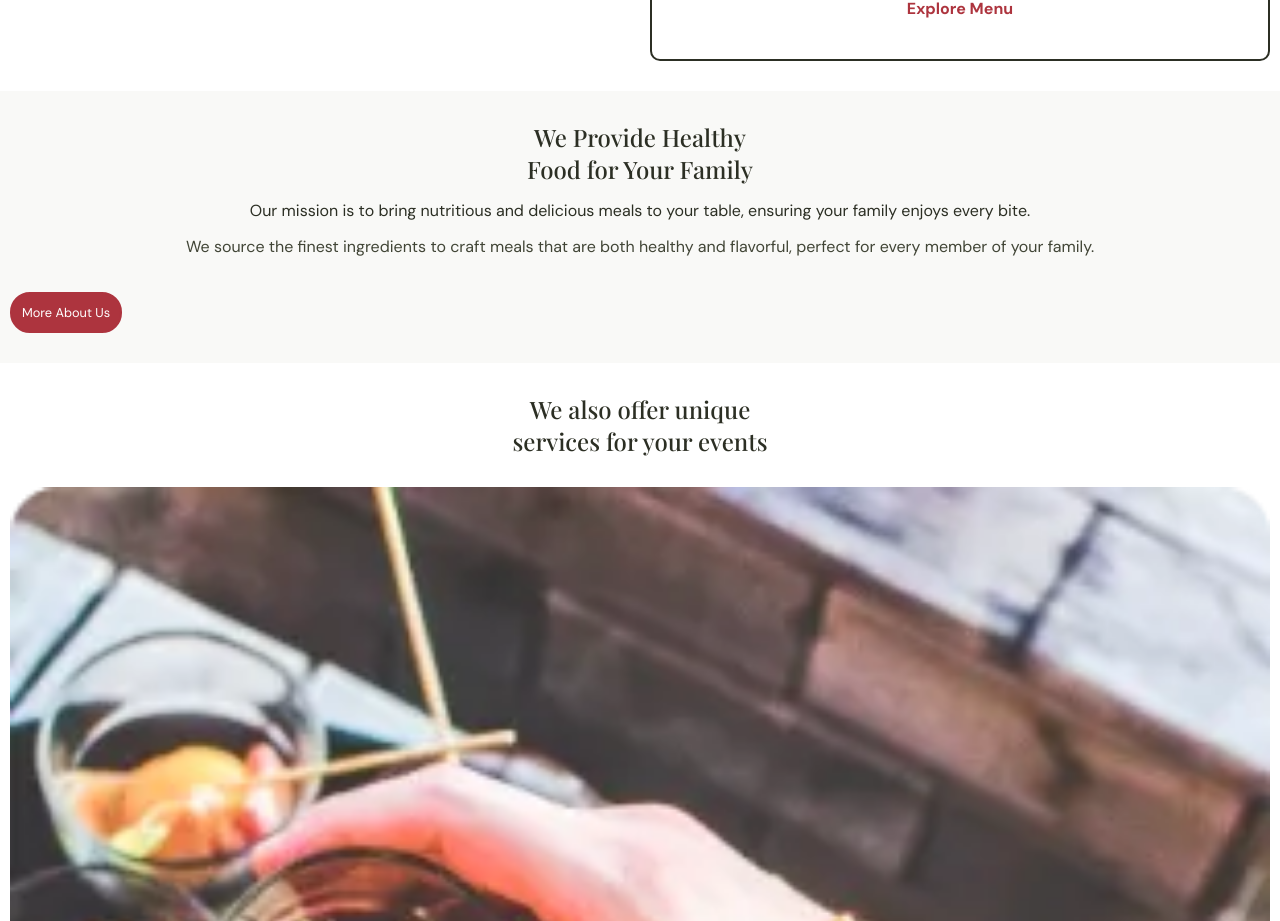
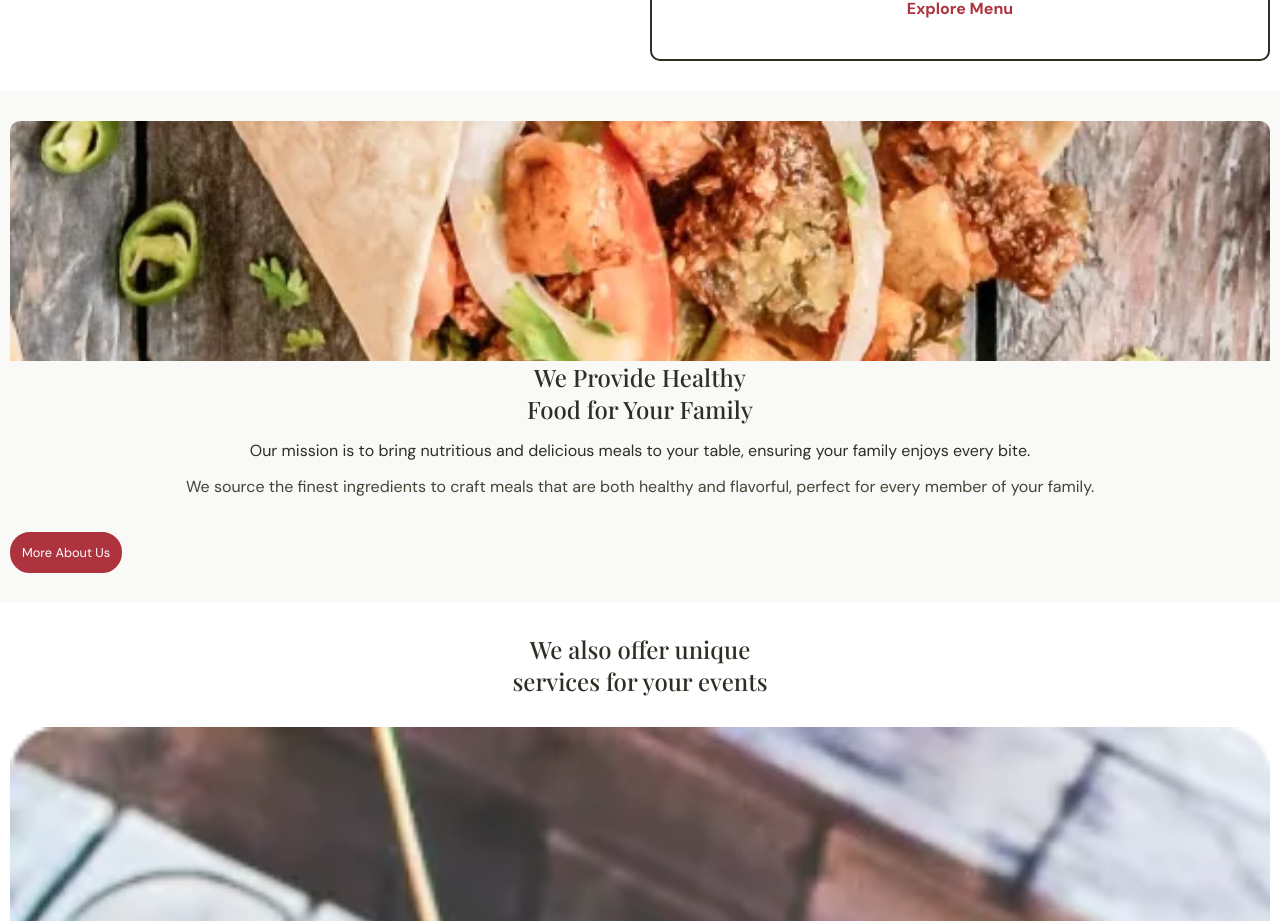
Before and after one commit to devalibello/tasty-food, a React (Create React App) app: page / in a window 1280 px wide. Shown: the part 1660-2581 px from the top of the page. Built offline with nearby package versions, Linux system fonts and the light colour scheme; a web font is replaced by a local one.

Commit message:
update about us small table view

```diff
--- a/src/styles/About.css
+++ b/src/styles/About.css
@@ -217,16 +217,20 @@
 
 @media screen and (min-width: 520px) {
 
-    .about-details-section {
+    .about-picture-section {
         position: relative;
     }
 
-    .about-contact-details {
+    /* .about-contact-details {
         position: absolute;
-    }
+        right: 0;
+        bottom: 0;
+    } */
 
     .about-picture {
         position: absolute;
+        left: 0;
+        top: 0;
     }
 
 }
```
